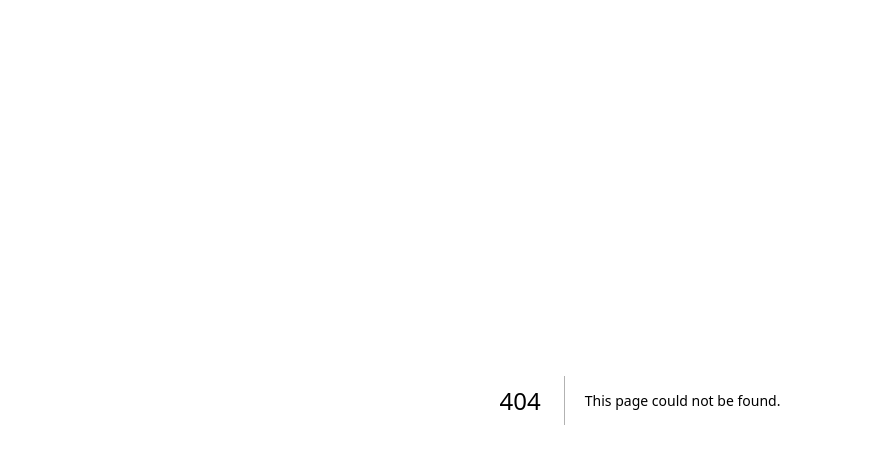
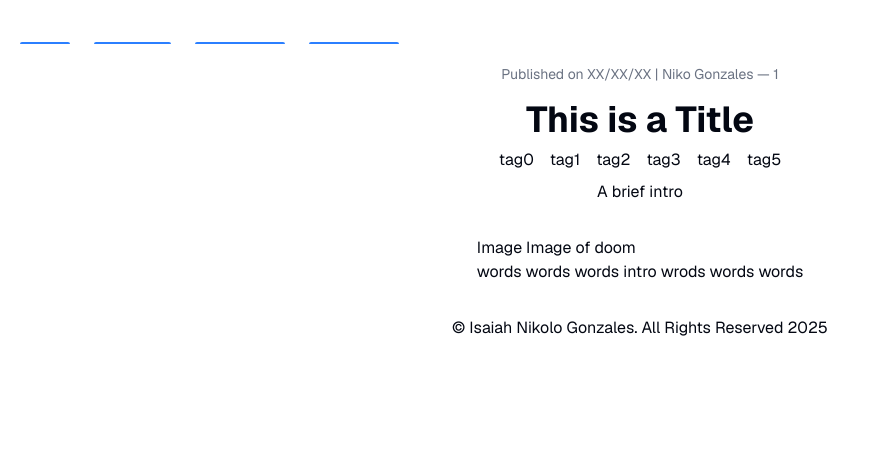
Before and after one commit to ingonzales-strat/ingonzales-mini-project-2, a Next.js app: page /blog/1 in a window 1280 px wide. Before the commit this address had no page. Shown: the top 464 px of the page, without its empty margins (0-870 px from the left). Built offline with nearby package versions, Linux system fonts and the light colour scheme.

Commit message:
feat: Initial creation and setup of blog components

```diff
--- /dev/null
+++ b/src/app/blog/[blog_num]/layout.tsx
@@ -0,0 +1,41 @@
+import NavBar from "@/components/navi_bar";
+import type { Metadata } from "next";
+import { Geist, Geist_Mono } from "next/font/google";
+const geistSans = Geist({
+  variable: "--font-geist-sans",
+  subsets: ["latin"],
+});
+
+const geistMono = Geist_Mono({
+  variable: "--font-geist-mono",
+  subsets: ["latin"],
+});
+
+export const metadata: Metadata = {
+  title: "This Blog",
+  description:"Where I may or may not write my thoughts relating to projects or on whatever comes to mind."
+};
+
+export default function RootLayout({
+  children,
+}: Readonly<{
+  children: React.ReactNode;
+}>) {
+  return (
+    <html lang="en">
+      <body
+        className={`${geistSans.variable} ${geistMono.variable} antialiased`}
+
+      >
+        <NavBar/>
+
+        {children}
+
+
+
+
+      </body>
+
+    </html>
+  );
+}
--- /dev/null
+++ b/src/app/blog/[blog_num]/page.tsx
@@ -0,0 +1,46 @@
+
+
+//import { notFound } from 'next/navigation';
+
+
+export default async function BlogPage({
+    params
+}:{
+    params: Promise<{blog_num:string}>;
+}){
+    const { blog_num } = await params;
+    //console.log(proj_slug)
+
+
+
+    return <main className="flex flex-col items-center px-4 sm:px-8 md:px-20 lg:px-40 min-h-screen gap-8 font-[family-name:var(--font-geist-sans)]">
+                <header className="text-center max-w-3xl">
+                    <p className="text-muted-foreground text-sm">
+                    Published on XX/XX/XX | Niko Gonzales — {blog_num}
+                    </p>
+                    <h1 className="text-4xl font-bold mt-4 text-foreground">
+                    This is a Title
+                    </h1>
+                    <div className="inline-flex  flex-wrap gap-4 py-2 ">
+                        <p>tag0</p>
+                        <p>tag1</p>
+                        <p>tag2</p>
+                        <p>tag3</p>
+                        <p>tag4</p>
+                        <p>tag5</p>
+
+                    </div>
+                    <p>A brief intro</p>
+                </header>
+                <div>
+                    <p>Image Image of doom</p>
+                    <p>words words words intro wrods words words</p>
+                </div>
+
+
+
+                <footer>
+                    © Isaiah Nikolo Gonzales. All Rights Reserved 2025
+                </footer>
+            </main>
+}
--- /dev/null
+++ b/src/app/blog/page.tsx
@@ -0,0 +1,17 @@
+
+
+export default function Home() {
+  return (
+    <div className="grid grid-rows-[20px_1fr]  p-8 pb-20 gap-16 sm:p-20 font-[family-name:var(--font-geist-sans)]">
+      <header >
+        <h1 className="text-6xl">My Blog posts</h1>
+        <h2 className="text-secondary-foreground">Care to look around? :3</h2>
+      </header>
+      <main>
+
+      </main>
+
+
+    </div>
+  );
+}
```
Also changed, not shown: src/components/blog_box.tsx (added).
